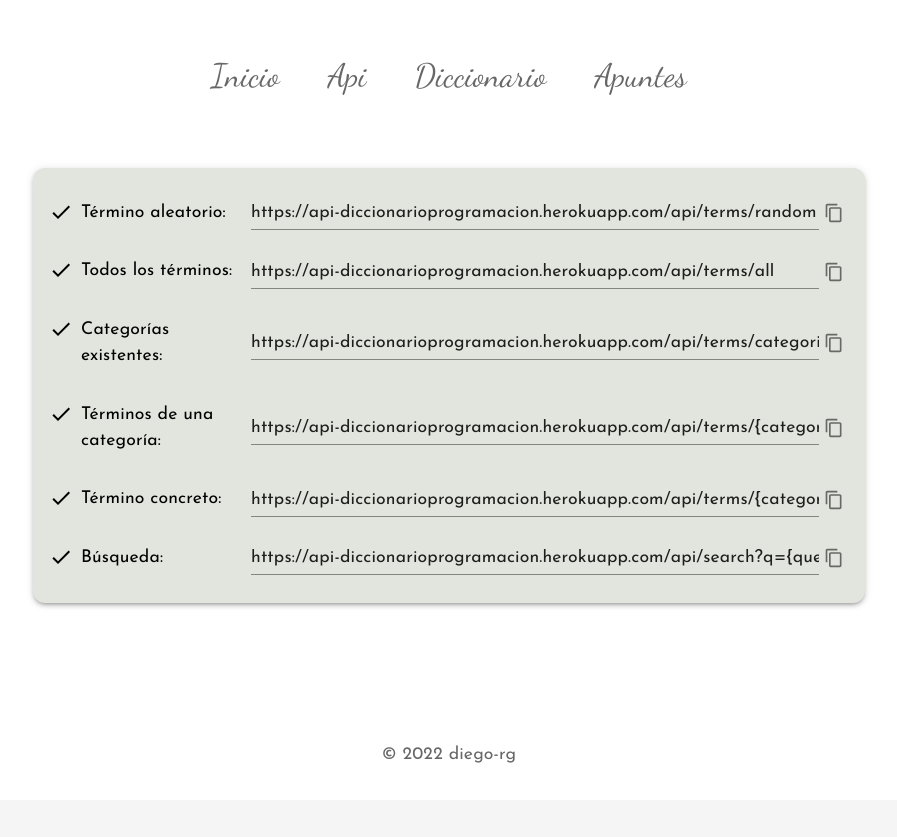
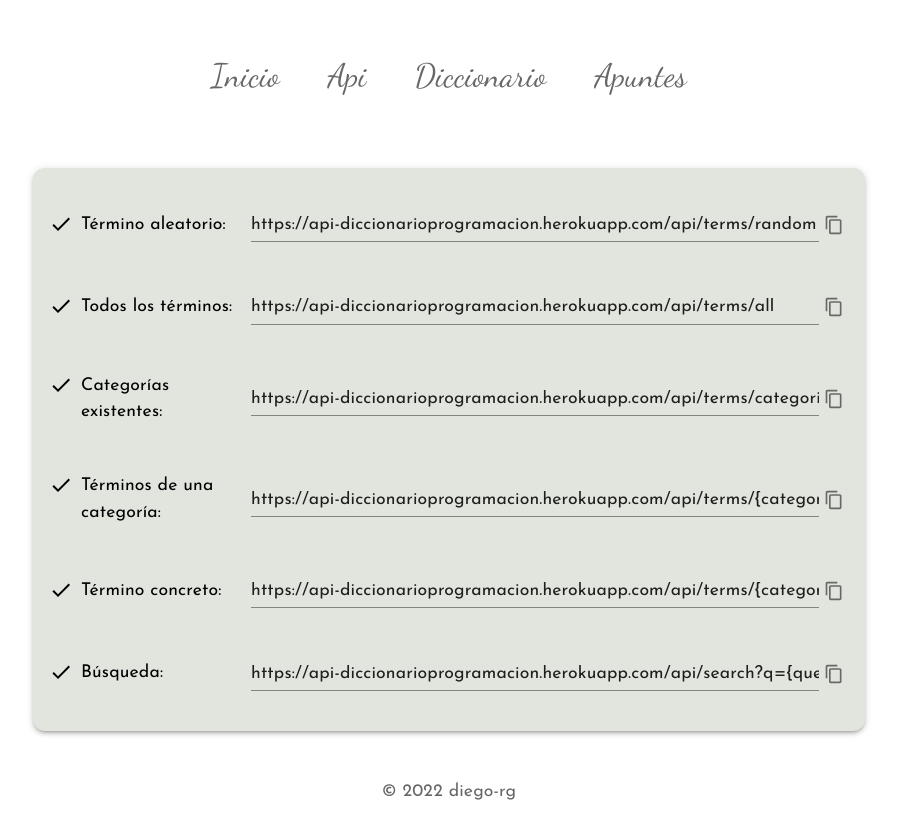
Before and after one commit to diego-rg/react-diccionario-programacion, a React (Create React App) app: page /api in a window 1280 px wide. Shown: the whole page, without its empty margins (191-1088 px from the left). Before the commit the page ends 800 px from the top, so only its background shows below. Built offline with nearby package versions, Linux system fonts and the light colour scheme; no server answers.

Commit message:
padding on api info

```diff
--- a/src/components/ApiInfo.js
+++ b/src/components/ApiInfo.js
@@ -18,7 +18,12 @@ const ApiInfo = () => {
         justifyContent="center"
         alignItems="center"
       >
-        <Grid item xs={12} sm={3} sx={{ marginY: { xs: 0, sm: 2 } }}>
+        <Grid
+          item
+          xs={12}
+          sm={3}
+          sx={{ marginTop: { xs: 3, sm: 0 }, marginY: { sm: 3 } }}
+        >
           <Box sx={{ display: "flex" }}>
             <CheckIcon
               sx={{
@@ -30,7 +35,12 @@ const ApiInfo = () => {
             </Typography>
           </Box>
         </Grid>
-        <Grid item xs={12} sm={9} sx={{ marginBottom: { xs: 3, sm: 0 } }}>
+        <Grid
+          item
+          xs={12}
+          sm={9}
+          sx={{ marginBottom: { xs: 3, sm: 0 }, marginY: { sm: 3 } }}
+        >
           <Box sx={{ display: "flex" }}>
             <Input
               fullWidth
--- a/src/components/Home.js
+++ b/src/components/Home.js
@@ -12,7 +12,14 @@ const Home = () => {
         marginTop: 2,
       }}
     >
-      <Typography variant="body1" component="p">
+      <Typography
+        variant="body1"
+        component="p"
+        sx={{
+          paddingBottom: 4,
+          textAlign: "center",
+        }}
+      >
         Consulta el diccionario de programación, crea tus propios apuntes en
         formato doc o consume nuestra API REST en tus proyectos.
       </Typography>
```
